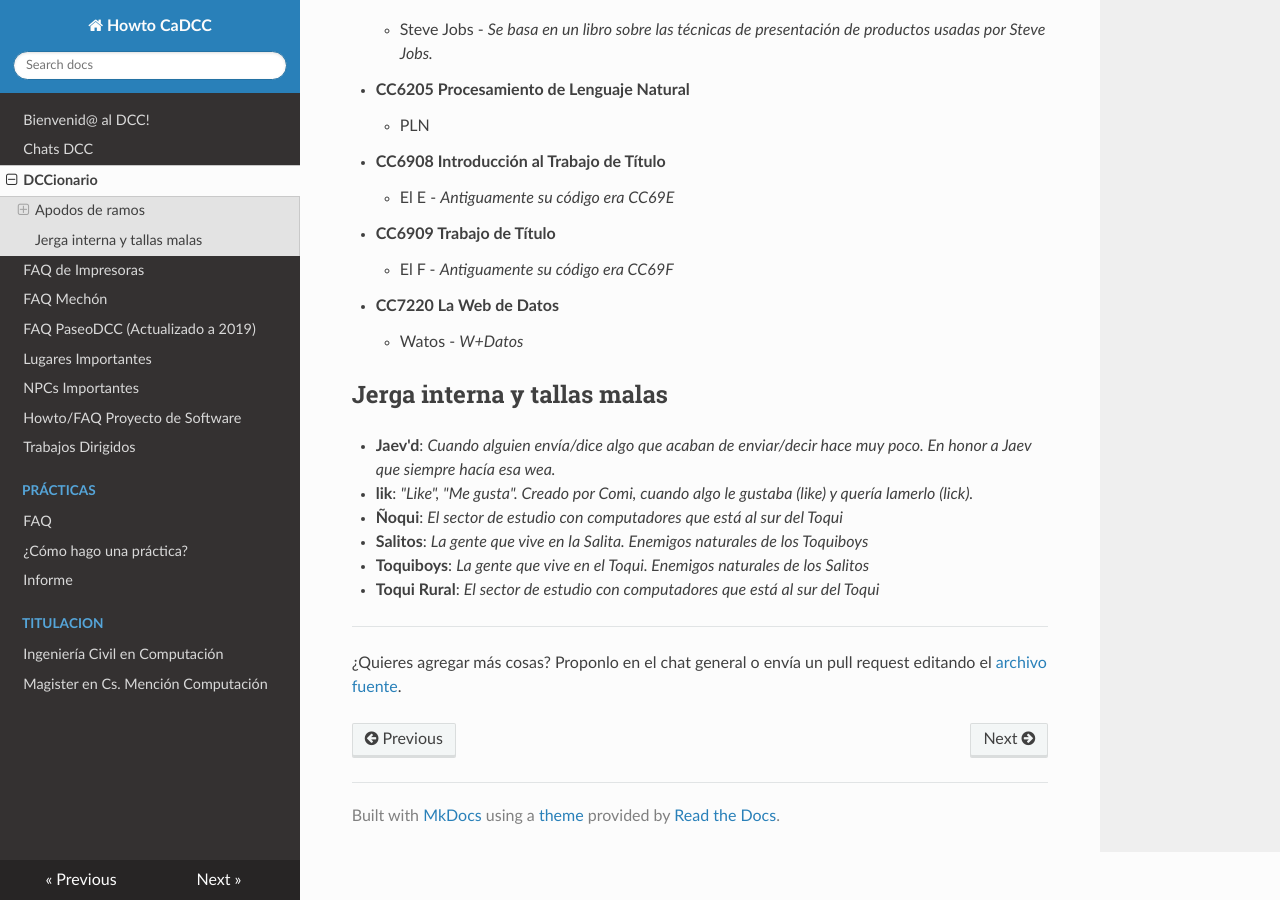
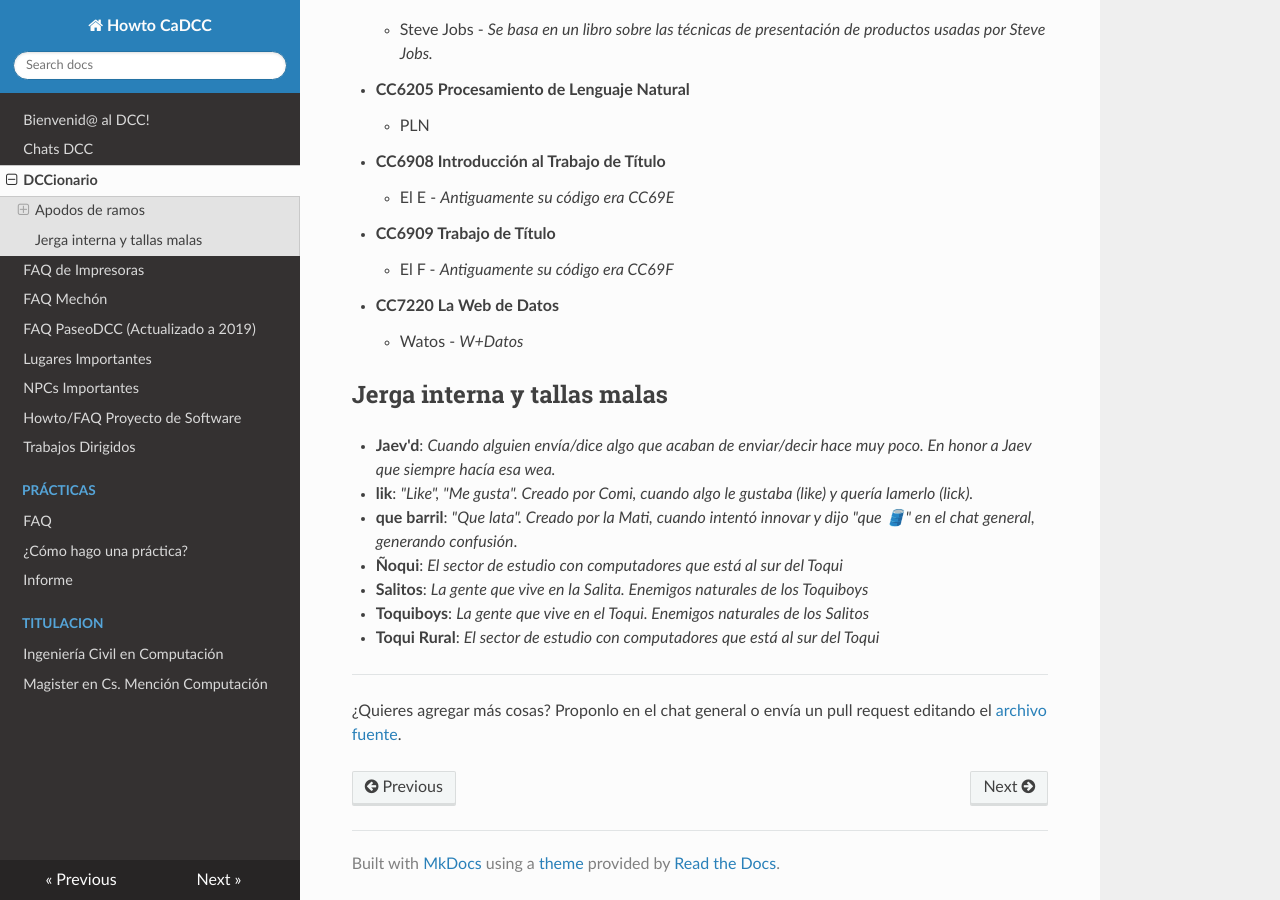
Before and after one commit to cadcc/howto, an MkDocs documentation site: the page built from docs/DCCionario.md, in a window 1280 px wide and 900 px high, scrolled down 2120 px. Built offline with MkDocs 1.6.1, drawn with Linux system fonts in a browser that asks for light colours; nearby versions of some CDN libraries.

Commit message:
added "que 🛢️"

```diff
--- a/docs/DCCionario.md
+++ b/docs/DCCionario.md
@@ -94,6 +94,7 @@ En esta sección intentaremos resumir la jerga DCCiana recopilando apodos de ram
 
 - **Jaev'd**: *Cuando alguien envía/dice algo que acaban de enviar/decir hace muy poco. En honor a Jaev que siempre hacía esa wea.*
 - **lik**: *"Like", "Me gusta". Creado por Comi, cuando algo le gustaba (like) y quería lamerlo (lick).*
+- **que barril**: *"Que lata". Creado por la Mati, cuando intentó innovar y dijo "que 🛢️" en el chat general, generando confusión*.
 - **Ñoqui**: *El sector de estudio con computadores que está al sur del Toqui*
 - **Salitos**: *La gente que vive en la Salita. Enemigos naturales de los Toquiboys*
 - **Toquiboys**: *La gente que vive en el Toqui. Enemigos naturales de los Salitos*
```
